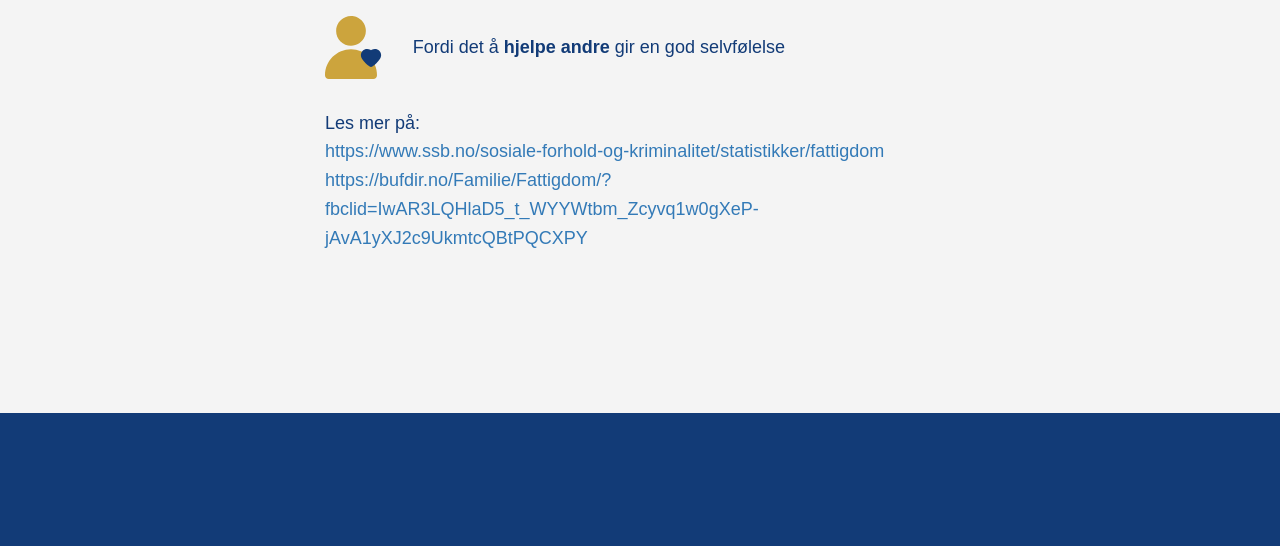
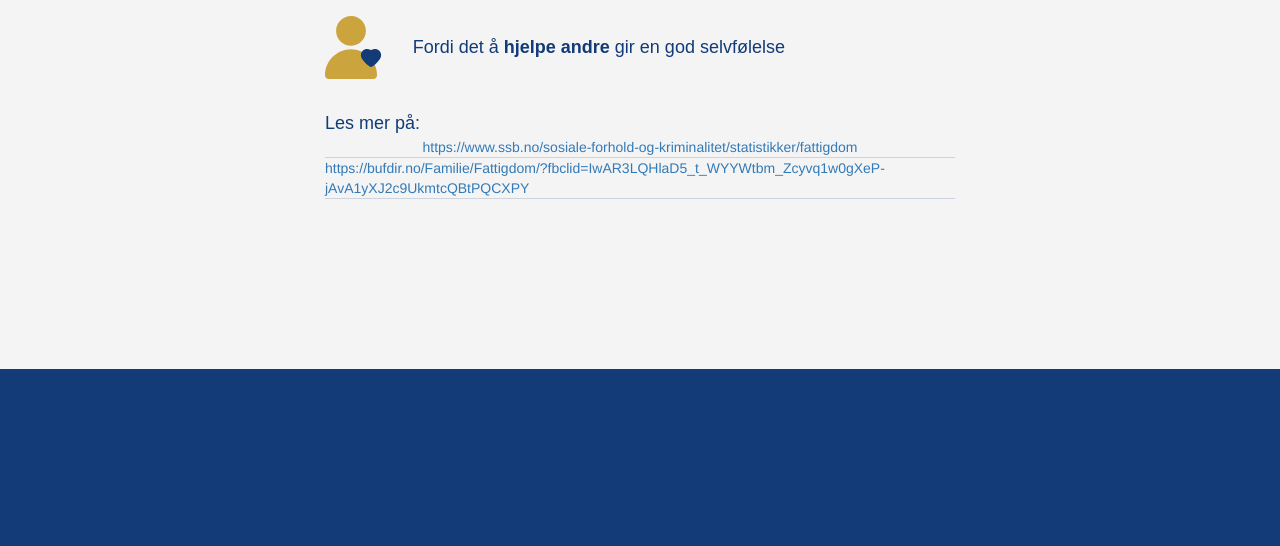
Before and after one commit to uxlinh/jeghardeg, a website: page index.html in a window 1280 px wide. Shown: the part 2180-2726 px from the top of the page. Drawn offline with nearby package versions, Linux system fonts and the light colour scheme.

Commit message:
added links

```diff
--- a/index.html
+++ b/index.html
@@ -162,9 +162,10 @@
 
                         <p class="body body-slagord">
                             Les mer på: <br>
-                            <a href="https://www.ssb.no/sosiale-forhold-og-kriminalitet/statistikker/fattigdom">https://www.ssb.no/sosiale-forhold-og-kriminalitet/statistikker/fattigdom</a>
-                            <br>
-                            <a href="https://bufdir.no/Familie/Fattigdom/?fbclid=IwAR3LQHlaD5_t_WYYWtbm_Zcyvq1w0gXeP-jAvA1yXJ2c9UkmtcQBtPQCXPY">https://bufdir.no/Familie/Fattigdom/?fbclid=IwAR3LQHlaD5_t_WYYWtbm_Zcyvq1w0gXeP-jAvA1yXJ2c9UkmtcQBtPQCXPY</a>
+                            <ul>
+                                <li><a href="https://www.ssb.no/sosiale-forhold-og-kriminalitet/statistikker/fattigdom">https://www.ssb.no/sosiale-forhold-og-kriminalitet/statistikker/fattigdom</a></li>
+                                <li><a href="https://bufdir.no/Familie/Fattigdom/?fbclid=IwAR3LQHlaD5_t_WYYWtbm_Zcyvq1w0gXeP-jAvA1yXJ2c9UkmtcQBtPQCXPY">https://bufdir.no/Familie/Fattigdom/?fbclid=IwAR3LQHlaD5_t_WYYWtbm_Zcyvq1w0gXeP-jAvA1yXJ2c9UkmtcQBtPQCXPY</a></li>
+                            </ul>
 
                         </p>
                     </div>
```
